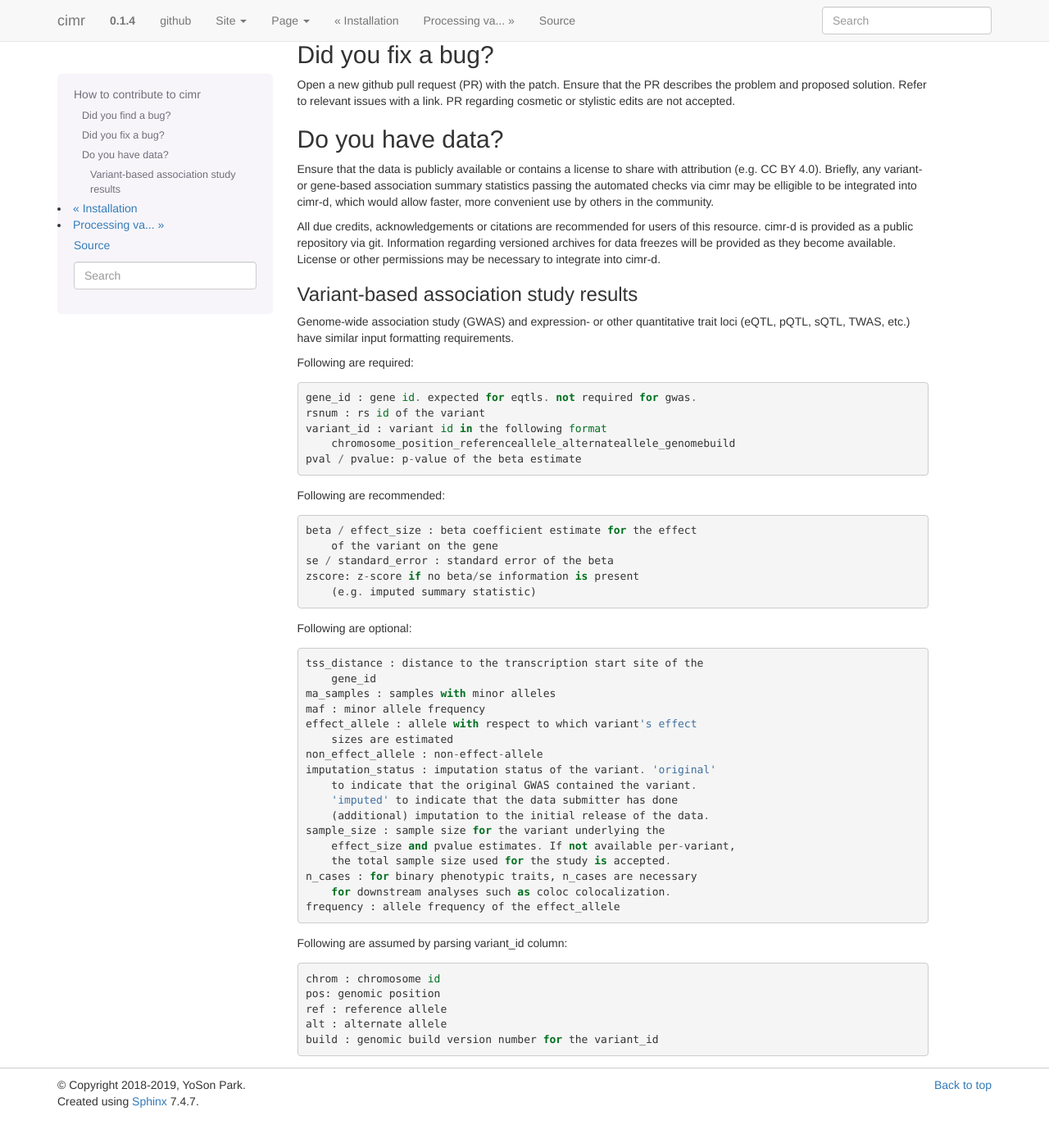
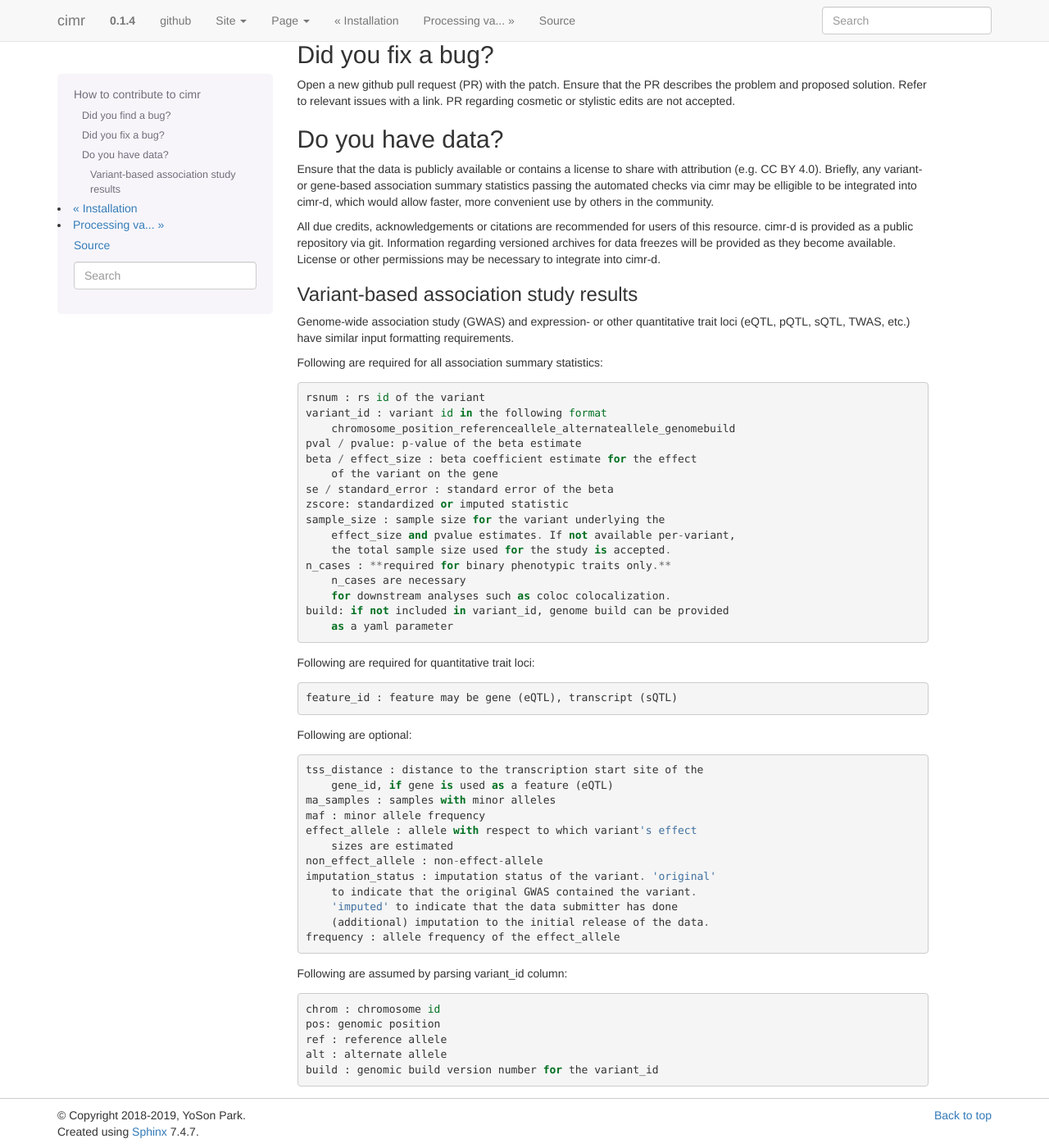
Before and after one commit to greenelab/cimr, a Sphinx documentation site: the page built from doc/source/contributing.md, in a window 1280 px wide and 1400 px high, scrolled down 433 px. Shown: the whole window at 82% size. Built offline with Sphinx 7.4.7, drawn with Linux system fonts in a browser that asks for light colours; nearby versions of some CDN libraries; library files that are not in the unit come from our copies; before the commit the page ends 1796 px from its top, so only the background shows below that.

Commit message:
updated example yaml file in doc

````diff
--- a/doc/source/contributing.md
+++ b/doc/source/contributing.md
@@ -58,31 +58,38 @@ quantitative trait loci (eQTL, pQTL, sQTL, TWAS, etc.) have similar
 input formatting requirements.
 
 
-Following are required:
+Following are required for all association summary statistics:
 
 ```
-gene_id : gene id. expected for eqtls. not required for gwas.
 rsnum : rs id of the variant
 variant_id : variant id in the following format
     chromosome_position_referenceallele_alternateallele_genomebuild
 pval / pvalue: p-value of the beta estimate
-```
-
-Following are recommended:
-
-```
 beta / effect_size : beta coefficient estimate for the effect
     of the variant on the gene
 se / standard_error : standard error of the beta
-zscore: z-score if no beta/se information is present
-    (e.g. imputed summary statistic)
+zscore: standardized or imputed statistic
+sample_size : sample size for the variant underlying the
+    effect_size and pvalue estimates. If not available per-variant,
+    the total sample size used for the study is accepted.
+n_cases : **required for binary phenotypic traits only.**
+    n_cases are necessary
+    for downstream analyses such as coloc colocalization.
+build: if not included in variant_id, genome build can be provided
+    as a yaml parameter
+```
+
+Following are required for quantitative trait loci:
+
+```
+feature_id : feature may be gene (eQTL), transcript (sQTL)
 ```
 
 Following are optional:
 
 ```
 tss_distance : distance to the transcription start site of the
-    gene_id
+    gene_id, if gene is used as a feature (eQTL)
 ma_samples : samples with minor alleles
 maf : minor allele frequency
 effect_allele : allele with respect to which variant's effect
@@ -92,11 +99,6 @@ imputation_status : imputation status of the variant. 'original'
     to indicate that the original GWAS contained the variant.
     'imputed' to indicate that the data submitter has done
     (additional) imputation to the initial release of the data.
-sample_size : sample size for the variant underlying the
-    effect_size and pvalue estimates. If not available per-variant,
-    the total sample size used for the study is accepted.
-n_cases : for binary phenotypic traits, n_cases are necessary
-    for downstream analyses such as coloc colocalization.
 frequency : allele frequency of the effect_allele
 ```
 
````
Also changed, not shown: other parts of doc/source/contributing.md (+2 -2 lines), 18 other files.
